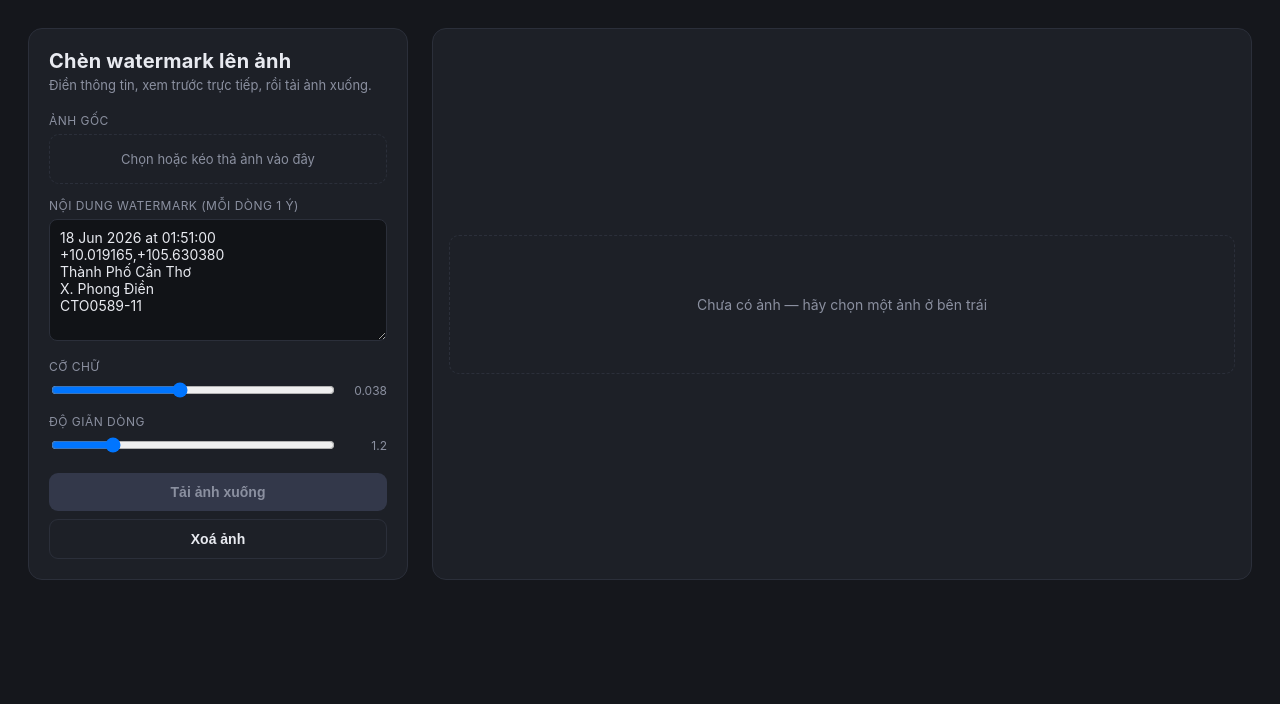
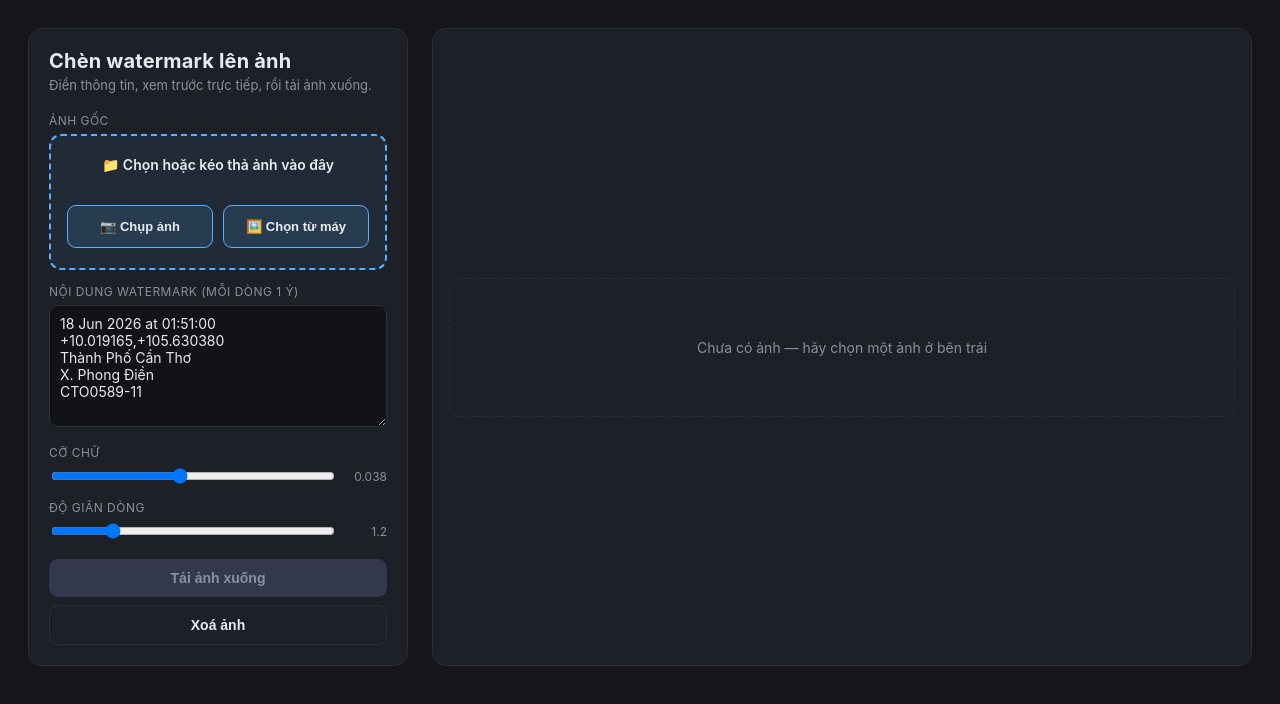
Before and after one commit to vodat1112-ai/watermark-tool, a plain HTML site: page index.html in a window 1280 px wide. Both pictures are taken after a click on the button "Xoá ảnh". Drawn offline with Linux system fonts and the light colour scheme.

Commit message:
Add files via upload

```diff
--- a/index.html
+++ b/index.html
@@ -92,16 +92,42 @@
   .row2{display:flex; gap:10px;}
   .row2 > div{flex:1;}
   .file-drop{
-    border:1.5px dashed var(--panel-border);
-    border-radius:10px;
-    padding:16px;
+    border:2px dashed var(--accent);
+    border-radius:12px;
+    padding:20px 16px;
     text-align:center;
     font-size:13px;
     color:var(--muted);
     cursor:pointer;
-    transition:border-color .15s;
+    transition:border-color .15s, background .15s;
+    background:rgba(90,176,255,0.08);
   }
-  .file-drop:hover{border-color:var(--accent);}
+  .file-drop:hover{border-color:#8cc8ff; background:rgba(90,176,255,0.14);}
+  .file-drop-hint{
+    font-size:14px;
+    font-weight:600;
+    color:var(--text);
+    margin-bottom:14px;
+  }
+  .file-btn-row{
+    display:flex;
+    gap:10px;
+    width:100%;
+  }
+  .file-btn{
+    flex:1;
+    padding:13px 8px;
+    border-radius:9px;
+    border:1px solid var(--accent);
+    background:rgba(90,176,255,0.12);
+    color:var(--text);
+    font-size:13px;
+    font-weight:600;
+    cursor:pointer;
+    transition:background .15s;
+  }
+  .file-btn:hover{background:rgba(90,176,255,0.25);}
+  .file-btn:active{background:rgba(90,176,255,0.35);}
   button{
     width:100%;
     margin-top:18px;
@@ -174,8 +200,15 @@
     <p class="sub">Điền thông tin, xem trước trực tiếp, rồi tải ảnh xuống.</p>
 
     <label>Ảnh gốc</label>
-    <div class="file-drop" id="dropZone">Chọn hoặc kéo thả ảnh vào đây</div>
-    <input type="file" id="fileInput" accept="image/*" style="display:none">
+    <div class="file-drop" id="dropZone">
+      <div class="file-drop-hint">📁 Chọn hoặc kéo thả ảnh vào đây</div>
+      <div class="file-btn-row">
+        <button type="button" id="cameraBtn" class="file-btn">📷 Chụp ảnh</button>
+        <button type="button" id="galleryBtn" class="file-btn">🖼️ Chọn từ máy</button>
+      </div>
+    </div>
+    <input type="file" id="cameraInput" accept="image/*" capture="environment" style="display:none">
+    <input type="file" id="galleryInput" accept="image/*" style="display:none">
 
     <label>Nội dung watermark (mỗi dòng 1 ý)</label>
     <textarea id="watermarkText" rows="6" placeholder="Mỗi dòng sẽ thành 1 dòng chữ trên ảnh">18 Jun 2026 at 01:51:00
@@ -208,7 +241,10 @@ CTO0589-11</textarea>
 </div>
 
 <script>
-const fileInput = document.getElementById('fileInput');
+const cameraInput = document.getElementById('cameraInput');
+const galleryInput = document.getElementById('galleryInput');
+const cameraBtn = document.getElementById('cameraBtn');
+const galleryBtn = document.getElementById('galleryBtn');
 const dropZone = document.getElementById('dropZone');
 const canvas = document.getElementById('canvas');
 const ctx = canvas.getContext('2d');
@@ -230,7 +266,8 @@ const lineSpacingVal = document.getElementById('lineSpacingVal');
 lineSpacing.addEventListener('input', () => { lineSpacingVal.textContent = lineSpacing.value; render(); });
 lineSpacingVal.textContent = lineSpacing.value;
 
-dropZone.addEventListener('click', () => fileInput.click());
+cameraBtn.addEventListener('click', e => { e.stopPropagation(); cameraInput.click(); });
+galleryBtn.addEventListener('click', e => { e.stopPropagation(); galleryInput.click(); });
 dropZone.addEventListener('dragover', e => { e.preventDefault(); dropZone.style.borderColor = 'var(--accent)'; });
 dropZone.addEventListener('dragleave', () => { dropZone.style.borderColor = ''; });
 dropZone.addEventListener('drop', e => {
@@ -238,7 +275,10 @@ dropZone.addEventListener('drop', e => {
   dropZone.style.borderColor = '';
   if (e.dataTransfer.files[0]) loadImage(e.dataTransfer.files[0]);
 });
-fileInput.addEventListener('change', e => {
+cameraInput.addEventListener('change', e => {
+  if (e.target.files[0]) loadImage(e.target.files[0]);
+});
+galleryInput.addEventListener('change', e => {
   if (e.target.files[0]) loadImage(e.target.files[0]);
 });
 
@@ -262,7 +302,8 @@ function loadImage(file){
 
 resetBtn.addEventListener('click', () => {
   img = null;
-  fileInput.value = '';
+  cameraInput.value = '';
+  galleryInput.value = '';
   canvas.style.display = 'none';
   placeholder.style.display = 'block';
   downloadBtn.disabled = true;
```
